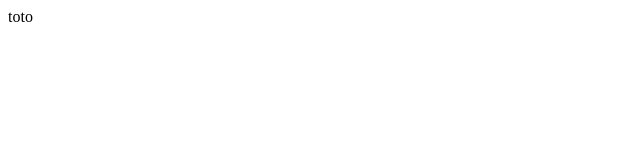
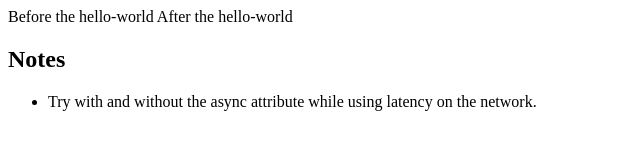
Before and after one commit to jlguenego/example_webcomponents, a website: page app/03-import/index.html in a window 1280 px wide. Shown: the whole page, without its empty margins (0-640 px from the left). Drawn offline with Linux system fonts and the light colour scheme.

Commit message:
add: notes on async

```diff
--- a/app/03-import/index.html
+++ b/app/03-import/index.html
@@ -4,12 +4,19 @@
 <head>
 	<meta name="viewport" content="width=device-width, initial-scale=1.0, maximum-scale=1.0, user-scalable=no" />
 	<title>My First Web Component</title>
-	<link rel="import" href="hello-world.html">
+	<link async rel="import" href="hello-world.html">
 </head>
 
 <body>
-	toto
+	<span>Before the hello-world</span>
 	<hello-world></hello-world>
+	<span>After the hello-world</span>
+
+	<h2>Notes</h2>
+	<ul>
+		<li>Try with and without the async attribute while using latency on the network.</li>
+	</ul>
+
 </body>
 
 </html>
```
